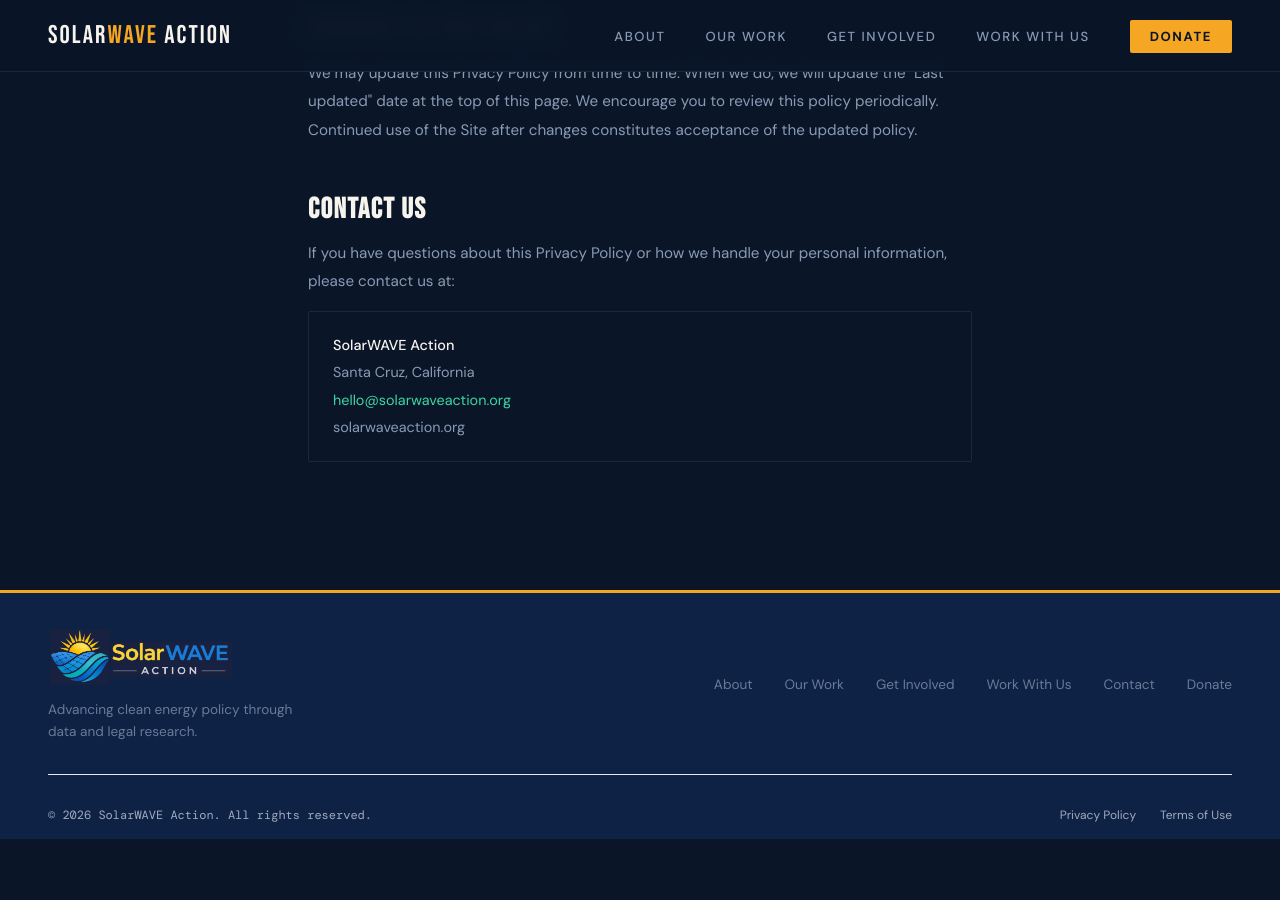
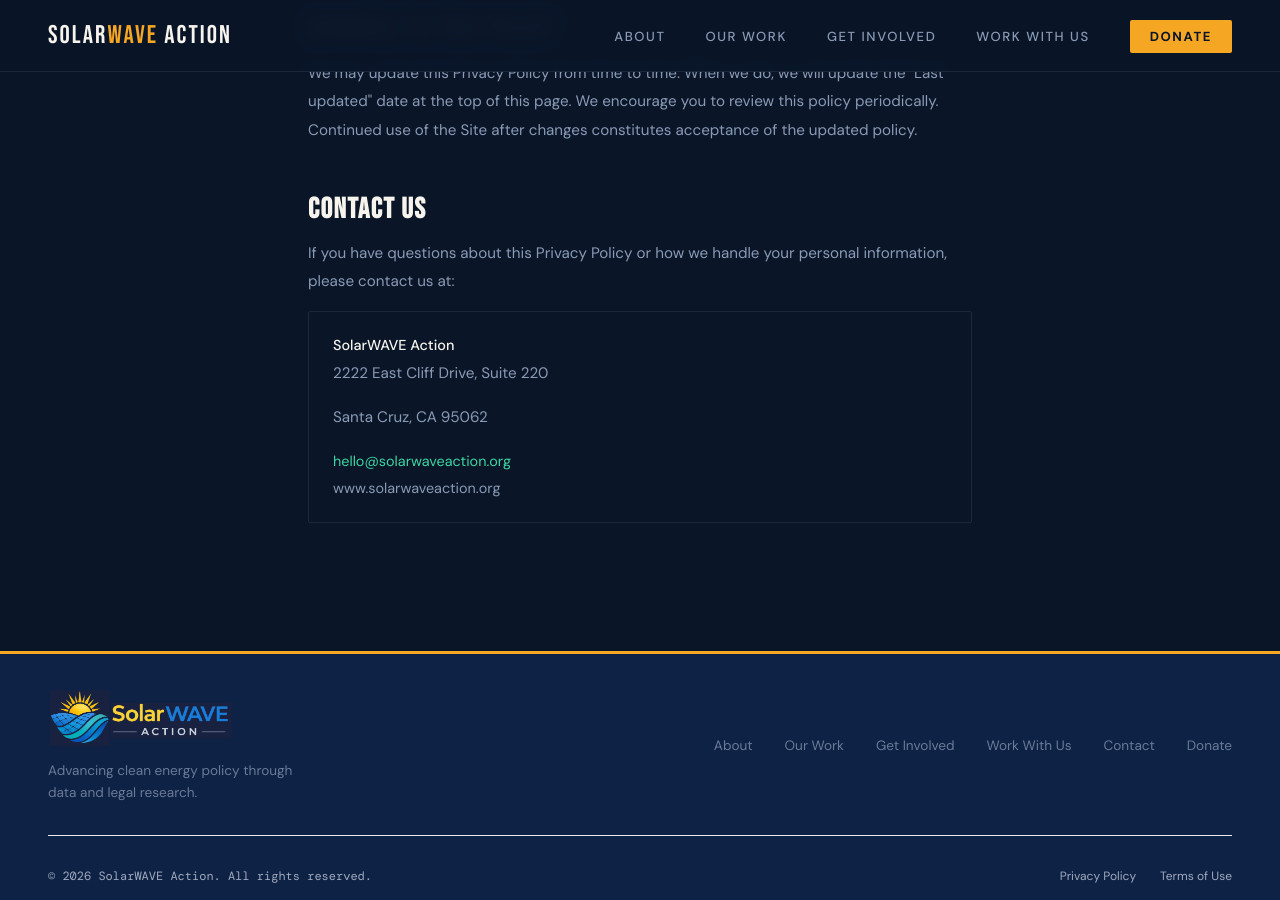
Before and after one commit to SolarWAVE-Action/solarwave-website, a Jekyll site: the page built from privacy/privacy.html, in a window 1280 px wide and 900 px high, scrolled down 4072 px. Built offline with Jekyll 4.4.1, drawn with Linux system fonts in a browser that asks for light colours; before the commit the page ends 4911 px from its top, so only the background shows below that.

Commit message:
updated address

```diff
--- a/privacy/privacy.html
+++ b/privacy/privacy.html
@@ -203,9 +203,10 @@
   <p>If you have questions about this Privacy Policy or how we handle your personal information, please contact us at:</p>
   <div class="contact-block">
     <strong>SolarWAVE Action</strong><br>
-    Santa Cruz, California<br>
+    <p>2222 East Cliff Drive, Suite 220</p>
+    <p>Santa Cruz, CA 95062</p>
     <a href="mailto:hello@solarwaveaction.org">hello@solarwaveaction.org</a><br>
-    solarwaveaction.org
+    www.solarwaveaction.org
   </div>
 
 </div>
--- a/terms/terms.html
+++ b/terms/terms.html
@@ -583,7 +583,7 @@
   <p>SolarWAVE Action</p>
 <p>2222 East Cliff Drive, Suite 220</p>
 <p>Santa Cruz, CA 95062</p>
-<p>Email: communications@solarwaveaction.org</p>
+<p>Email: hello@solarwaveaction.org</p>
 <p>18.2 Electronic Communications. When you contact us by email or through the Site, or when you
 visit or use the Site, you may be communicating with us electronically. You consent to receive
 communications from us electronically and agree that we may communicate with you by email, by
```
